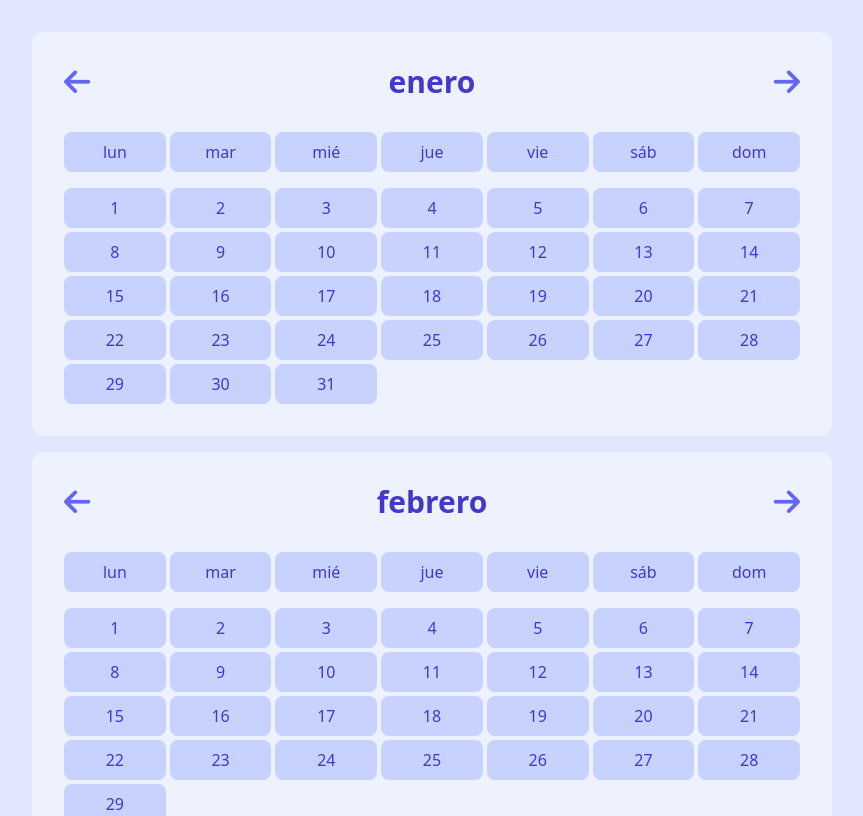
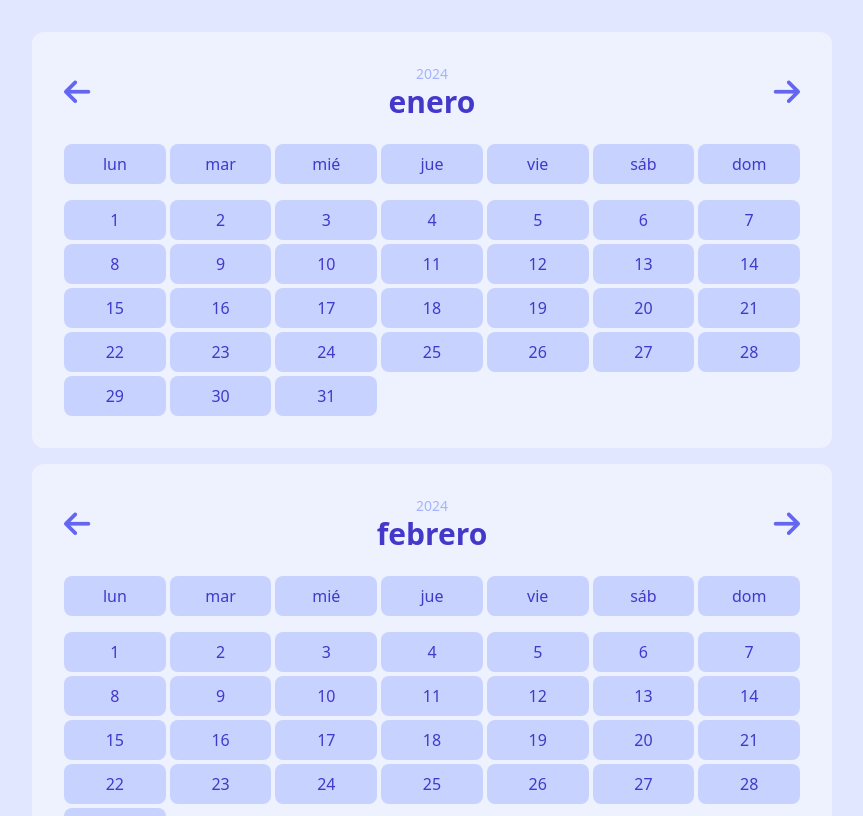
Before and after one commit to MMadlos/cronos-app, a React (Vite) app: page / in a window 1280 px wide. Shown: the top 816 px of the page, without its empty margins (208-1071 px from the left). Built offline with nearby package versions, Linux system fonts and the light colour scheme.

Commit message:
Add year to the calendar

```diff
--- a/src/App.jsx
+++ b/src/App.jsx
@@ -16,7 +16,7 @@ function App() {
 							<div
 								id="calendar"
 								key={index}
-								className="w-[800px]  bg-indigo-50 p-8 flex flex-col gap-8 rounded-xl">
+								className="w-[800px]  bg-indigo-50 p-8 flex flex-col gap-6 rounded-xl">
 								<CalendarHeader month={monthName} />
 								<CalendarBody
 									daysOfMonth={daysOfMonth}
--- a/src/components/CalendarHeader.jsx
+++ b/src/components/CalendarHeader.jsx
@@ -4,7 +4,10 @@ function CalendarHeader({ month }) {
 			id="month-selector"
 			className="flex flex-row justify-between items-center ">
 			<i className="fa-solid fa-arrow-left text-3xl text-indigo-500" />
-			<p className="text-3xl font-semibold text-indigo-700">{month}</p>
+			<div className="flex flex-col items-center justify-center">
+				<span className="text-indigo-300 text-sm font-medium">2024</span>
+				<p className="text-3xl font-semibold text-indigo-700">{month}</p>
+			</div>
 			<i className="fa-solid fa-arrow-right text-3xl text-indigo-500" />
 		</div>
 	)
```
